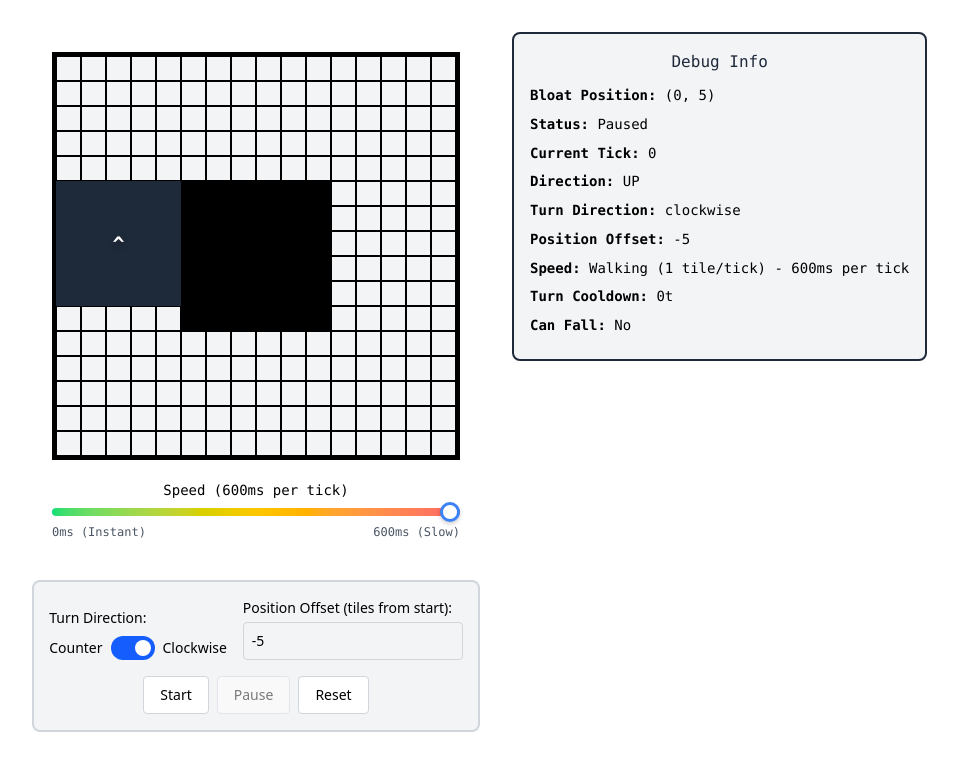
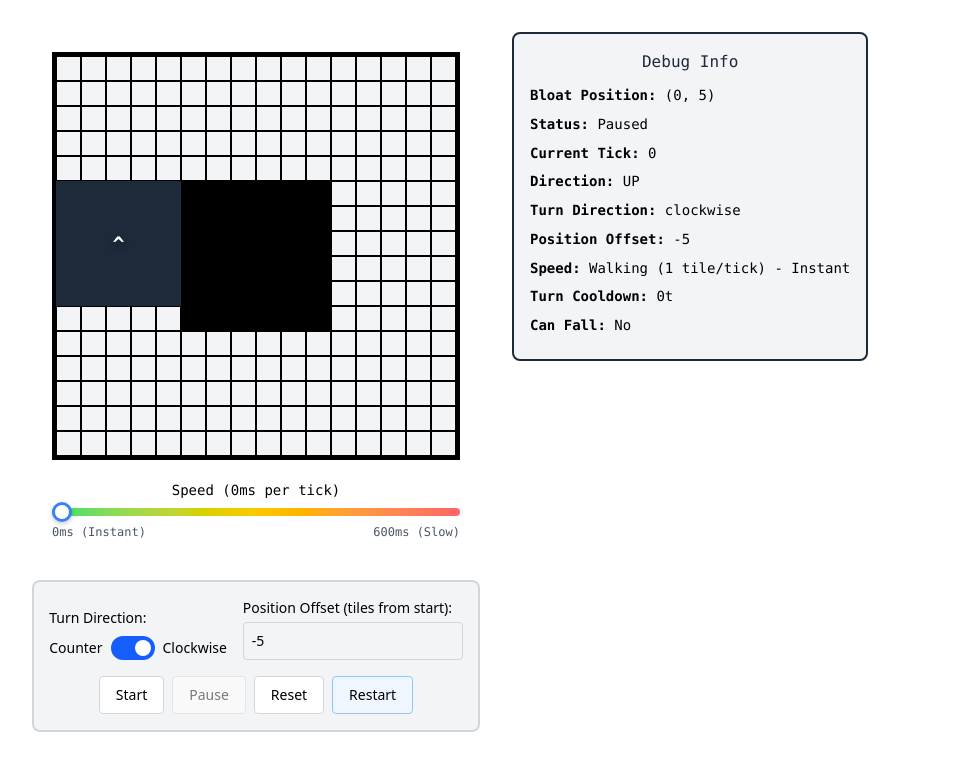
Before and after one commit to DevRuto/bloat-simulator, a Vue app: page / in a window 1280 px wide. Shown: the top 770 px of the page, without its empty margins (0-958 px from the left). Built offline with nearby package versions, Linux system fonts and the light colour scheme.

Commit message:
Add info log

```diff
--- a/src/App.vue
+++ b/src/App.vue
@@ -7,7 +7,7 @@ import { BloatSimulation } from './composables/useBloatSimulation.js'
 const urlParams = new URLSearchParams(window.location.search)
 const turnDirection = ref(urlParams.get('turnDirection') || 'clockwise')
 const positionOffset = ref(parseInt(urlParams.get('positionOffset')) || -5)
-const msPerTick = ref(parseInt(urlParams.get('msPerTick')) || 600)
+const msPerTick = ref(parseInt(urlParams.get('msPerTick')) || 0)
 let simulation = new BloatSimulation(turnDirection.value, positionOffset.value)
 const tiles = ref(simulation.getTiles())
 const isRunning = ref(false)
@@ -130,6 +130,13 @@ const resetSimulation = () => {
   updateTiles()
 }
 
+const restartSimulation = () => {
+  pauseSimulation()
+  simulation.resetState()
+  updateTiles()
+  startWithUpdates()
+}
+
 // Update tiles when simulation changes
 const updateTiles = () => {
   const newTiles = simulation.getTiles()
@@ -231,6 +238,7 @@ onUnmounted(() => {
             <button @click="startWithUpdates" :disabled="isRunning" class="px-4 py-2 border border-gray-300 rounded bg-white cursor-pointer text-sm transition-colors hover:bg-gray-50 disabled:opacity-50 disabled:cursor-not-allowed">Start</button>
             <button @click="pauseWithUpdates" :disabled="!isRunning" class="px-4 py-2 border border-gray-300 rounded bg-white cursor-pointer text-sm transition-colors hover:bg-gray-50 disabled:opacity-50 disabled:cursor-not-allowed">Pause</button>
             <button @click="resetSimulation" class="px-4 py-2 border border-gray-300 rounded bg-white cursor-pointer text-sm transition-colors hover:bg-gray-50">Reset</button>
+            <button @click="restartSimulation" class="px-4 py-2 border border-blue-300 rounded bg-blue-50 cursor-pointer text-sm transition-colors hover:bg-blue-100">Restart</button>
           </div>
         </div>
       </div>
```
